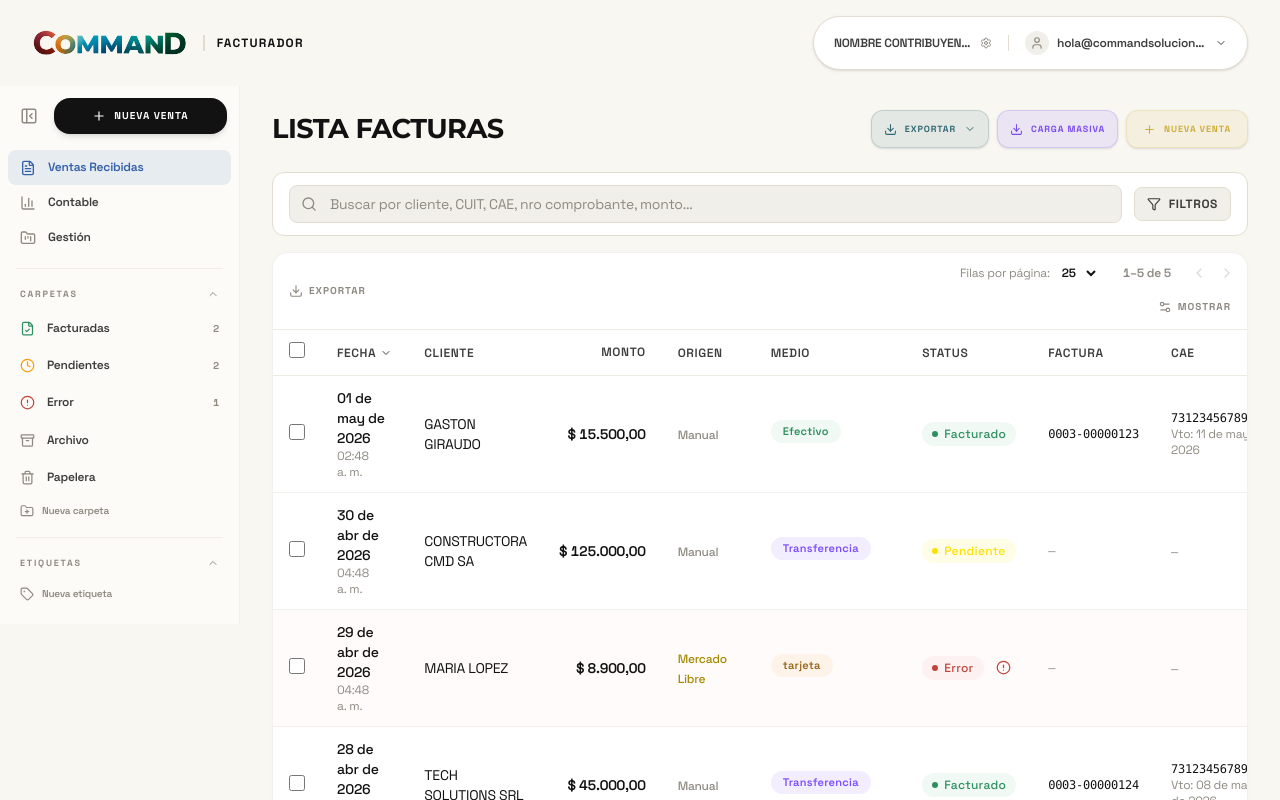
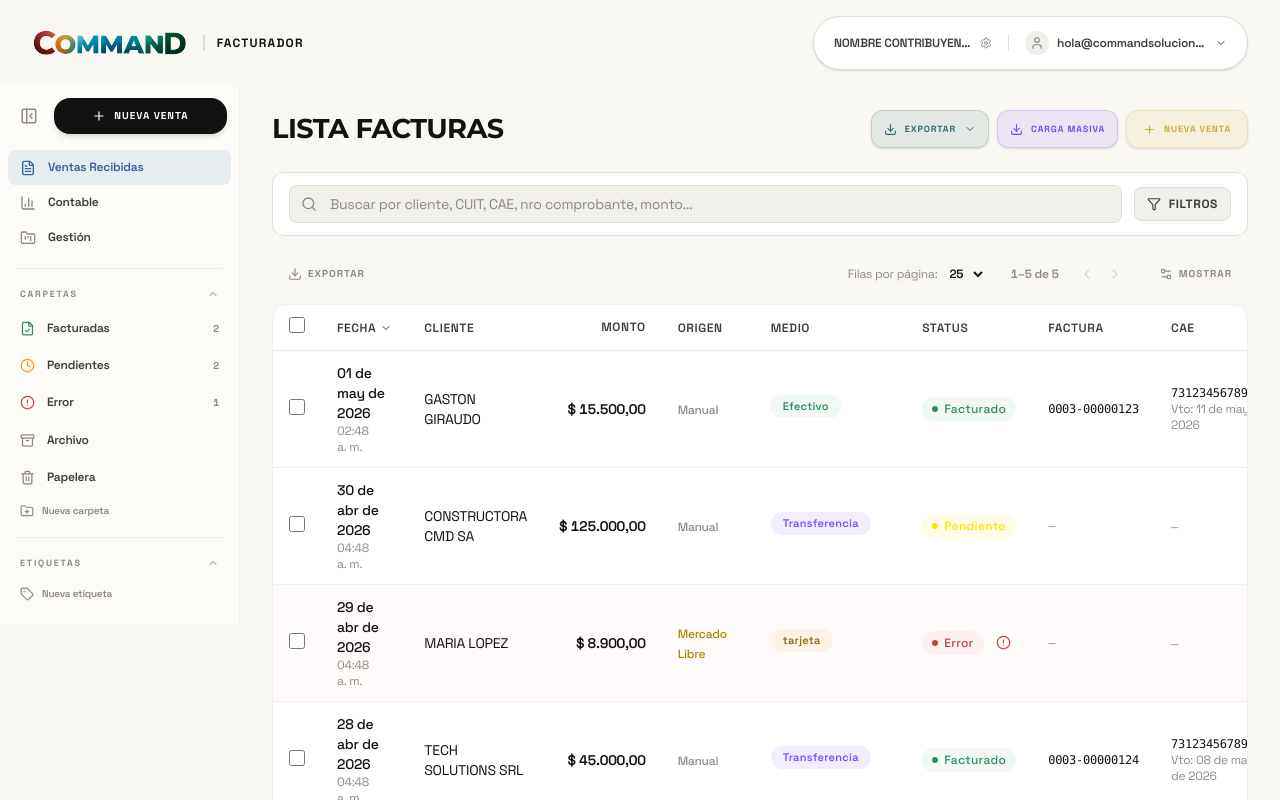
Before and after one commit to curiosidadparlante-jpg/demofacturador, a React (Vite) app: page / in a window 1280 px wide. Shown: the top 800 px of the page. Built offline with nearby package versions, Linux system fonts and the light colour scheme.

Commit message:
style: extract table toolbar outside of table container

```diff
--- a/src/components/SalesTable.jsx
+++ b/src/components/SalesTable.jsx
@@ -377,10 +377,10 @@ export default function SalesTable({
       </div>
 
       {/* ─── Desktop Table View (md+) ─── */}
-      <div className="hidden md:block bg-white rounded-2xl border border-border/40 shadow-[0_2px_10px_rgba(0,0,0,0.02)] overflow-hidden">
+      <div className="hidden md:block">
 
         {/* Table Toolbar / Pagination & Column Picker (Gmail Style) */}
-        <div className="flex items-center justify-between px-2 py-2 border-b border-border/60 gap-2 relative">
+        <div className="flex items-center justify-between px-2 py-2 mb-2 gap-2 relative">
 
           <div className="flex items-center gap-3">
             <button
@@ -392,7 +392,6 @@ export default function SalesTable({
             </button>
           </div>
 
-          <div className="flex flex-col items-end gap-2">
           <div className="flex items-center gap-6">
             <div className="flex items-center gap-2">
               <span className="text-xs text-text-muted hidden md:inline">
@@ -428,7 +427,6 @@ export default function SalesTable({
                 >
                   <ChevronRight size={16} />
                 </button>
-                </div>
               </div>
             </div>
 
@@ -479,7 +477,9 @@ export default function SalesTable({
           </div>
         </div>
 
-        <div className="overflow-x-auto">
+        {/* Table Container */}
+        <div className="bg-white rounded-2xl border border-border/40 shadow-[0_2px_10px_rgba(0,0,0,0.02)] overflow-hidden">
+          <div className="overflow-x-auto min-h-[400px]">
           <table className="w-full text-sm">
             <thead>
               <tr className="border-b border-border/60">
@@ -717,6 +717,7 @@ export default function SalesTable({
           </table>
         </div>
       </div>
+      </div>
 
 
     </div>
```
Lines whose indentation alone changed are shown as unchanged.
